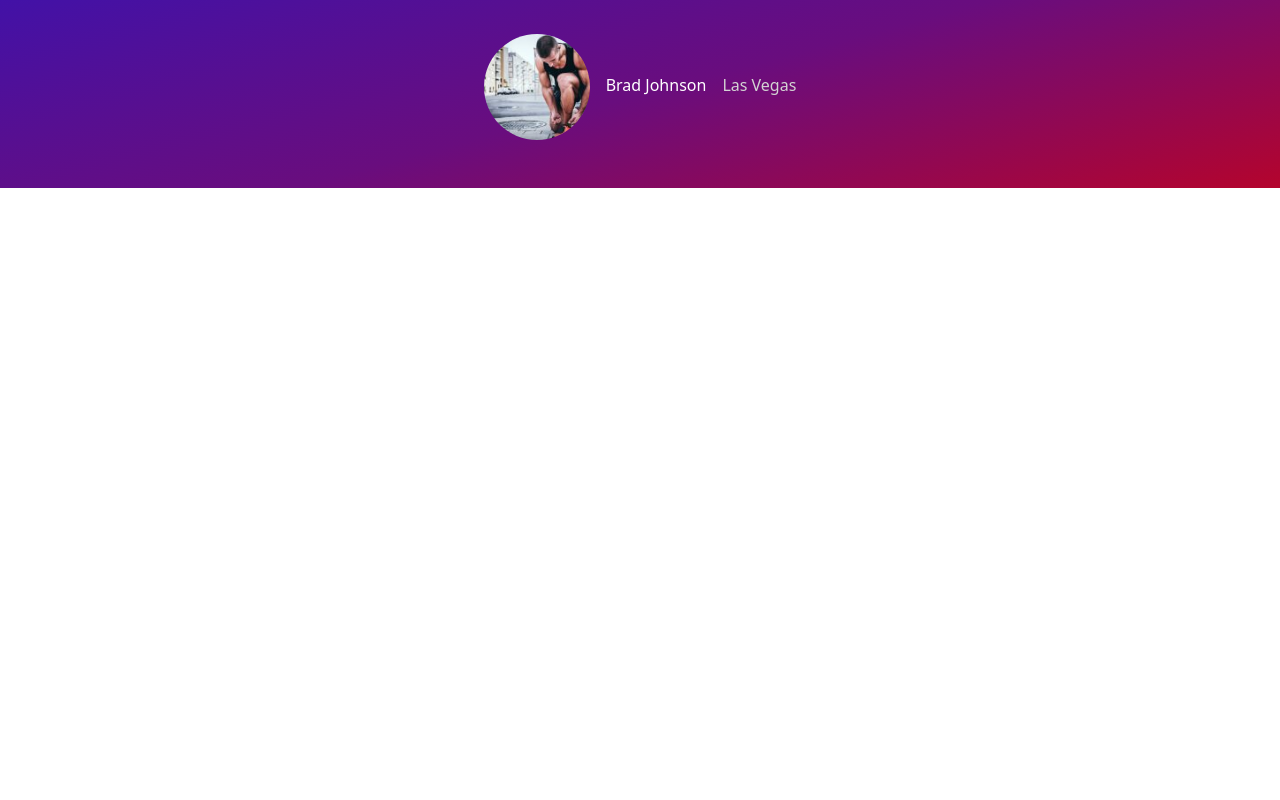
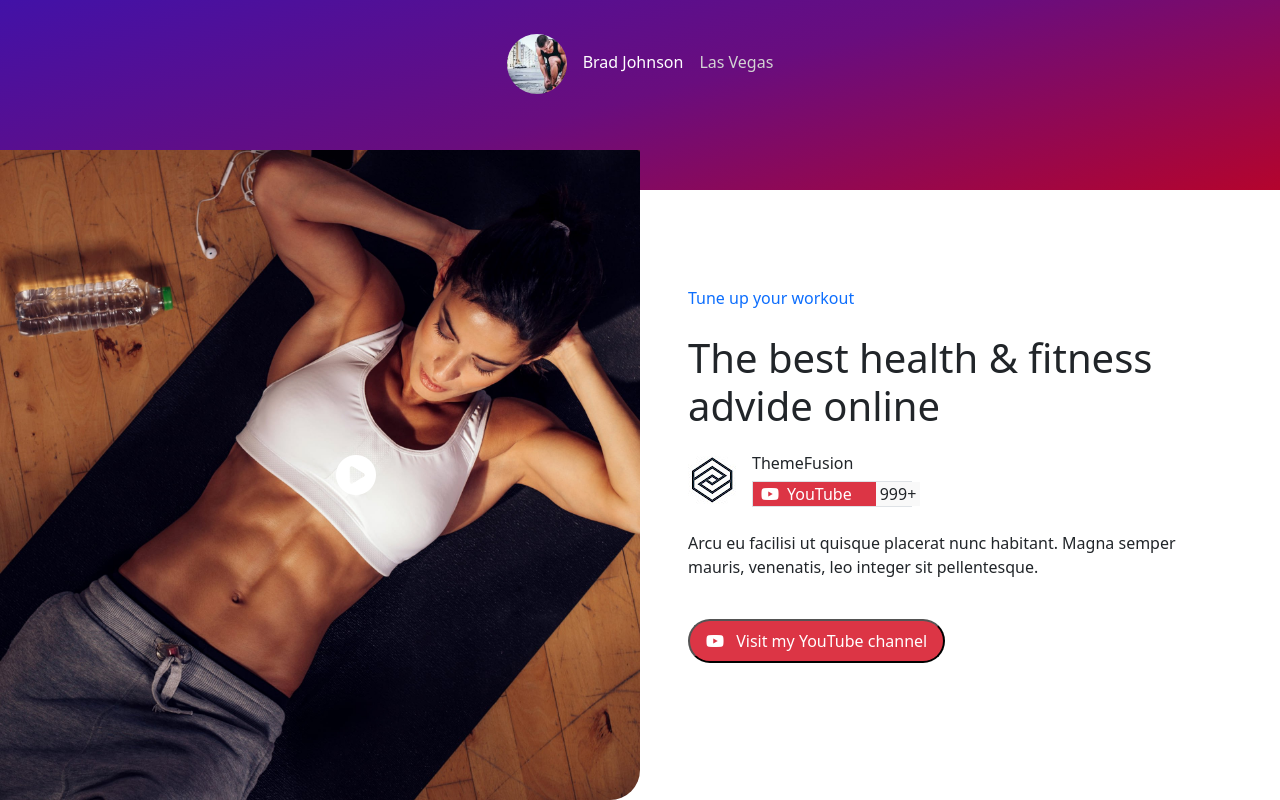
Before and after one commit to vera-sprinceana/proj-html-vuejs, a Vue app: page / in a window 1280 px wide. Shown: the part 943-1743 px from the top of the page. Before the commit the page ends 1131 px from the top, so only its background shows below. Built offline with nearby package versions, Linux system fonts and the light colour scheme.

Commit message:
section-video

```diff
--- a/src/components/MainComp.vue
+++ b/src/components/MainComp.vue
@@ -2,17 +2,20 @@
   <div>
     <HeroComp/>
     <Sezione1Comp/>
+    <SectionVideo/>
   </div>
 </template>
 
 <script>
 import HeroComp from './HeroComp.vue'
 import Sezione1Comp from './Sezione1Comp.vue'
+import SectionVideo from './SectionVideo.vue'
   export default {
     name: 'MainComp',
     components: {
       HeroComp,
-      Sezione1Comp
+      Sezione1Comp,
+      SectionVideo
     }
   }
 </script>
--- /dev/null
+++ b/src/components/SectionVideo.vue
@@ -0,0 +1,72 @@
+<template>
+    <div class="d-flex justify-content-between align-center">
+        <div class="bg_section d-flex justify-content-center align-items-center">
+            <PlayerComp />
+        </div>
+        <div class="d-flex w-100 mt-5">
+            <div class="mt-5 px-5">
+                <a href="#">Tune up your workout</a>
+                <h1 class="me-5 mt-4">The best health & fitness advide online</h1>
+                <div class="d-flex align-items-center mt-4">
+                    <img src="../assets/img/unnamed.jpg" alt="logo unnamed">
+
+                    <div class="d-flex flex-column ps-3">
+                       <h6 class=" ">ThemeFusion</h6>
+                        <div class="bg-danger w_custom  text-white d-flex  border align-items-center">
+                            <i class="fa-brands fa-youtube  ms-2 "> </i>
+                            <span class="ps-2">YouTube</span>
+                            <div class=" ms-4 px-1 bg_custom text-dark ">
+                                <span>999+</span>
+                            </div>
+                        </div>
+
+                    </div>
+                </div>
+                <p class="mt-4">Arcu eu facilisi ut quisque placerat nunc habitant. Magna semper mauris, venenatis, leo
+                    integer sit pellentesque.</p>
+                <button class="bg-danger text-white px-3 py-2 rounded-pill mt-4">
+                    <i class="fa-brands fa-youtube  me-2"></i>
+                    Visit my YouTube channel
+                </button>
+            </div>
+
+        </div>
+
+    </div>
+</template>
+
+<script>
+    import "bootstrap";
+    import PlayerComp from "./PlayerComp"
+
+    export default {
+        name: 'SectionVideo',
+        components: {
+            PlayerComp
+        }
+    }
+</script>
+
+<style scoped lang="scss">
+    .bg_section {
+        background-image: url('../assets/img/service15-2x.jpg');
+        background-size: cover;
+        background-repeat: no-repeat;
+        width: 100%;
+        height: 650px;
+        border-radius: 0 0 30px 0;
+        margin-top: -40px;
+    }
+
+    a {
+        text-decoration: none;
+    }
+
+    .w_custom {
+        width: 160px;
+    }
+
+    .bg_custom {
+        background-color: rgb(249, 249, 249);
+    }
+</style>
--- a/src/components/Sezione1Comp.vue
+++ b/src/components/Sezione1Comp.vue
@@ -1,5 +1,5 @@
 <template>
-    <div class="bg_section">
+    <div class="bg_section pb-5">
         <div class="container d-flex ">
             <div class="bg-crossfit d-flex  ">
                 <div class="bg_dark d-flex align-items-end ">
@@ -33,7 +33,7 @@
         <div class=" container text-center mt-5 width_custom text-white pb-5">
                 <h5>"Now you respond to the challenge in the second half will determine what you become after the game, whether you are a winner or a loser."</h5>
                 <div class="pt-4">
-                    <img class="rounded-circle w-25" src="../assets/img/avatar-1-2x.jpg" alt="">
+                    <img class="rounded-circle w_custom" src="../assets/img/avatar-1-2x.jpg" alt="">
                     <span class="px-3">Brad Johnson</span>
                     <span class="light-grey">Las Vegas</span>
                 </div>
@@ -109,4 +109,7 @@
     .width_custom{
         width: 35%;
     }
+    .w_custom{
+        width: 60px;
+    }
 </style>
```
Also changed, not shown: src/components/HeroComp.vue (+7 -5 lines).
